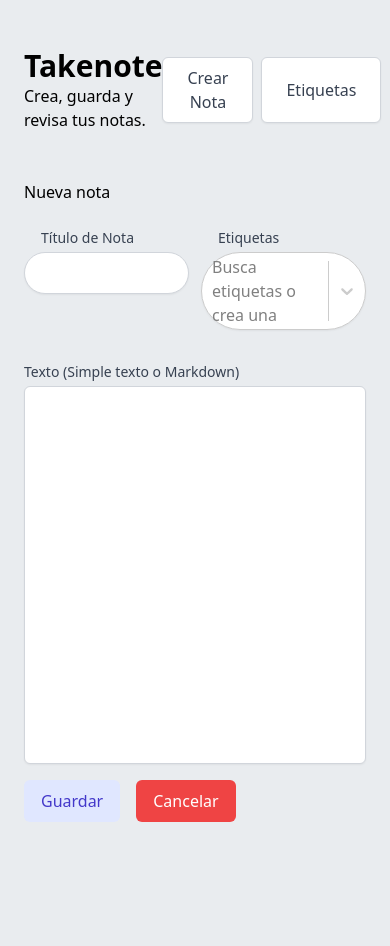
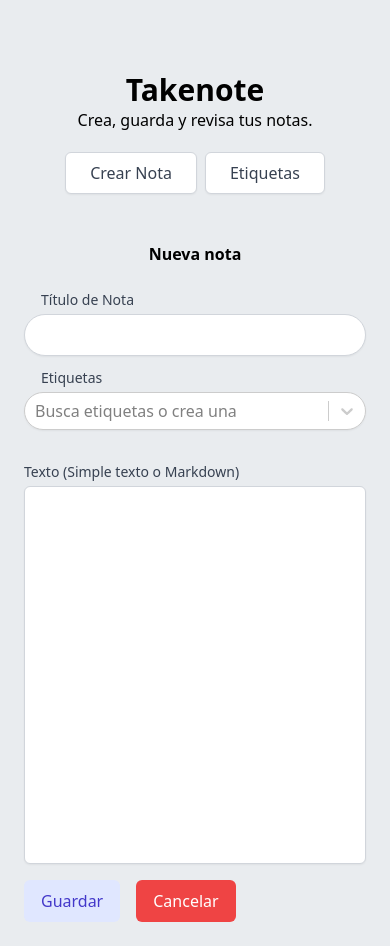
Before and after one commit to andreyanez/Takenote, a React (Vite) app: page /new in a window 390 px wide. Before the commit the page ends 844 px from the top, so only its background shows below. Built offline with nearby package versions, Linux system fonts and the light colour scheme.

Commit message:
feat: responsive layout

```diff
--- a/src/App.tsx
+++ b/src/App.tsx
@@ -94,13 +94,13 @@
 	return (
 		<main>
 			<div className="title__container">
-				<div>
+				<div className="text-center md:text-left">
 					<Link to="/">
 						<h1 className="text-3xl font-bold">Takenote</h1>
 					</Link>
 					<h2>Crea, guarda y revisa tus notas.</h2>
 				</div>
-				<div className="flex gap-2">
+				<div className="flex gap-2 md:mt-0 mt-5 justify-center md:justify-start">
 					<Link to="/new">
 						<button
 							type="button"
--- a/src/components/NoteCard.tsx
+++ b/src/components/NoteCard.tsx
@@ -9,7 +9,7 @@
 
 export function NoteCard({ id, title, tags }: SimplifiedNote) {
 	return (
-		<li key={id} className=" note__card">
+		<li key={id} className="note__card">
 			<Link to={`/${id}`}>
 				<div className="w-full flex items-center justify-between p-6">
 					<div className="flex flex-col items-center gap-y-3 justify-center w-full">
--- a/src/components/NoteForm.tsx
+++ b/src/components/NoteForm.tsx
@@ -37,8 +37,8 @@
 	return (
 		<div className="max-w-2xl">
 			<form onSubmit={handleSubmit}>
-				<div className="flex gap-3 justify-between mb-8">
-					<div className="w-1/2">
+				<div className="flex gap-3  mb-8 flex-col md:flex-row md:justify-end md:gap-3 md:items-end">
+					<div className="md:w-1/2">
 						<label htmlFor="title" className="ml-px pl-4 block text-sm font-medium text-gray-700">
 							Título de Nota
 						</label>
@@ -53,7 +53,7 @@
 							/>
 						</div>
 					</div>
-					<div className="w-1/2">
+					<div className="md:w-1/2">
 						<label htmlFor="tags" className="ml-px pl-4 block text-sm font-medium text-gray-700 ">
 							Etiquetas
 						</label>
--- a/src/index.scss
+++ b/src/index.scss
@@ -13,7 +13,7 @@
 }
 
 main {
-	@apply container mx-auto max-w-6xl px-6;
+	@apply container mx-auto max-w-6xl px-6 py-6;
 }
 
 p {
--- a/src/pages/NewNote.tsx
+++ b/src/pages/NewNote.tsx
@@ -10,7 +10,9 @@
 export function NewNote({ onSubmit, onAddTag, availableTags }: NewNoteProps) {
 	return (
 		<>
-			<h1 className="md:text-left sm:text-center sm:text-6xl mb-6 md:text-2xl">Nueva nota</h1>
+			<h1 className="font-bold md:text-left text-center sm:text-6xl mb-6 md:text-2xl">
+				Nueva nota
+			</h1>
 			<NoteForm onSubmit={onSubmit} onAddTag={onAddTag} availableTags={availableTags} />
 		</>
 	);
--- a/src/pages/Note.tsx
+++ b/src/pages/Note.tsx
@@ -13,12 +13,12 @@
 	return (
 		<div className="align-items-center mb-4">
 			<div className="flex justify-between mb-8 items-start">
-				<div className="w-1/2 pr-4">
-					<h1 className="font-bold md:text-left sm:text-center sm:text-6xl mb-6 md:text-5xl ">
+				<div className="w-full md:w-1/2 pr-4">
+					<h1 className="font-bold md:text-left text-2xl text-center sm:text-left sm:text-6xl mb-6 md:text-5xl ">
 						{note.title}
 					</h1>
 					{note.tags.length > 0 && (
-						<ul className="flex">
+						<ul className="flex justify-center md:justify-start">
 							{note.tags.map(tag => (
 								<span
 									key={tag.id}
@@ -30,7 +30,7 @@
 						</ul>
 					)}
 				</div>
-				<div className="flex gap-2 justify-end w-1/2">
+				<div className="hidden gap-2 justify-end w-1/2 sm:flex button__group">
 					<Link to={`/${note.id}/edit`}>
 						<button
 							type="button"
@@ -59,6 +59,33 @@
 				</div>
 			</div>
 			<ReactMarkdown>{note.markdown}</ReactMarkdown>
+			<div className="flex gap-2 justify-evenly mt-8 sm:hidden">
+				<Link to={`/${note.id}/edit`}>
+					<button
+						type="button"
+						className="inline-flex items-center px-6 py-2 border border-gray-300 shadow-sm text-base font-medium rounded-md text-blue-500 bg-white hover:bg-gray-50 focus:outline-none focus:ring-2 focus:ring-offset-2 focus:ring-indigo-500"
+					>
+						Editar
+					</button>
+				</Link>
+				<button
+					className="inline-flex items-center px-6 py-2 border border-gray-300 shadow-sm text-base font-medium rounded-md text-red-500 bg-white hover:bg-gray-50 focus:outline-none focus:ring-2 focus:ring-offset-2 focus:ring-indigo-500"
+					onClick={() => {
+						onDelete(note.id);
+						navigate('/');
+					}}
+				>
+					Eliminar
+				</button>
+				<Link to="/">
+					<button
+						type="button"
+						className="inline-flex items-center px-6 py-2 border border-gray-300 shadow-sm text-base font-medium rounded-md text-gray-700 bg-white hover:bg-gray-50 focus:outline-none focus:ring-2 focus:ring-offset-2 focus:ring-indigo-500"
+					>
+						Regresar
+					</button>
+				</Link>
+			</div>
 		</div>
 	);
 }
--- a/src/pages/NoteList.tsx
+++ b/src/pages/NoteList.tsx
@@ -43,8 +43,8 @@
 	return (
 		<>
 			<form>
-				<div className="flex justify-end gap-3 items-end">
-					<div className="w-1/4">
+				<div className="flex gap-y-3 flex-col md:flex-row md:justify-end md:gap-3 md:items-end">
+					<div className="md:w-1/4">
 						<label
 							htmlFor="title"
 							className="ml-px pl-4 block text-sm font-medium text-gray-700 sr-only"
@@ -63,7 +63,7 @@
 							/>
 						</div>
 					</div>
-					<div className="w-1/4">
+					<div className="md:w-1/4">
 						<label
 							htmlFor="etiqueta"
 							className="ml-px pl-4 block text-sm font-medium text-gray-700 sr-only"
--- a/src/styles/NoteList.scss
+++ b/src/styles/NoteList.scss
@@ -1,3 +1,3 @@
 .title__container {
-	@apply flex justify-between items-center py-12;
+	@apply md:flex md:justify-between md:items-center py-12;
 }
```
